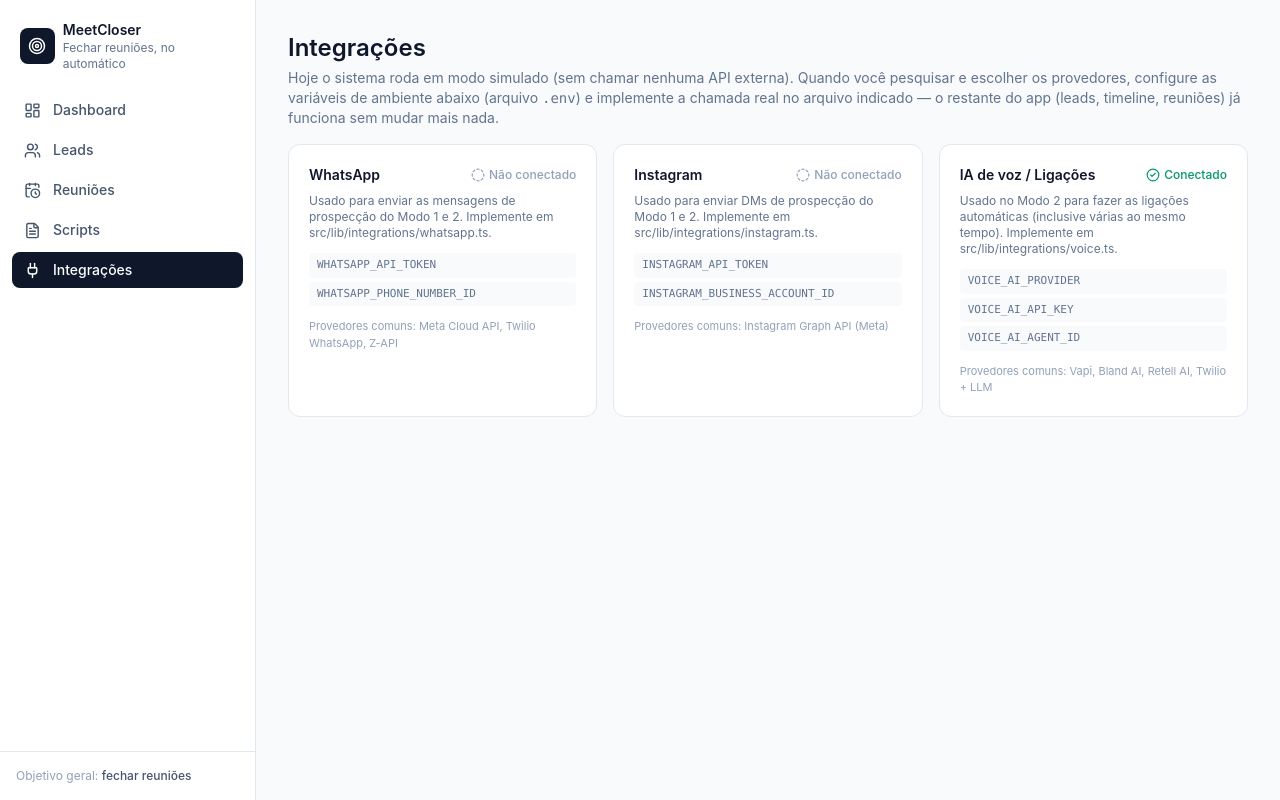
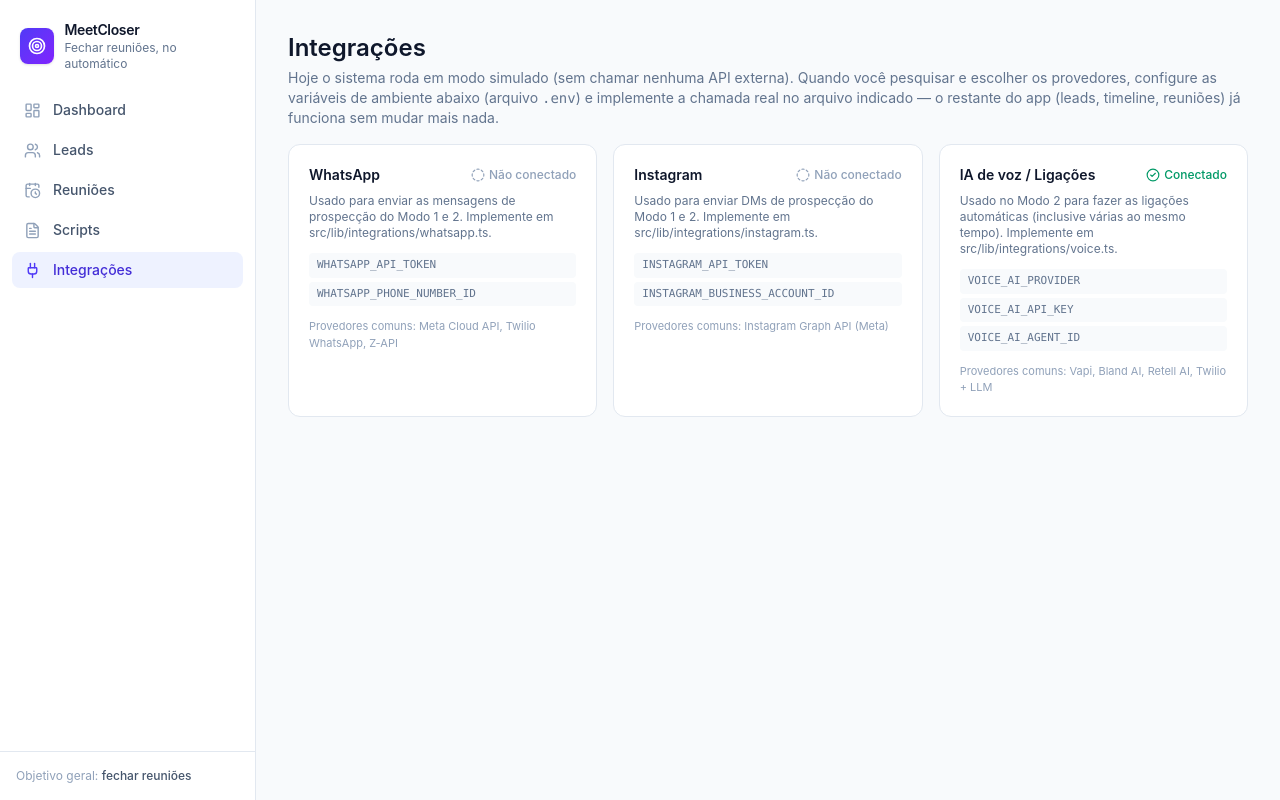
Before and after one commit to Murillooh/Agente-IA-WhatsApp, a Next.js app: page /settings/integrations in a window 1280 px wide. Built offline with nearby package versions, Linux system fonts and the light colour scheme; no server answers.

Commit message:
style: redesign visual da sidebar
Logo com gradiente indigo/violeta, item ativo com fundo indigo-50 em
vez de preto sólido, ícones com cor de destaque quando ativos.

Co-Authored-By: Claude Sonnet 5 <noreply@anthropic.com>

```diff
--- a/src/components/Sidebar.tsx
+++ b/src/components/Sidebar.tsx
@@ -24,13 +24,15 @@ export function Sidebar() {
   const pathname = usePathname();
 
   return (
-    <aside className="flex h-screen w-64 flex-col border-r border-slate-200 bg-white">
-      <div className="flex items-center gap-2 px-5 py-5">
-        <div className="flex h-9 w-9 items-center justify-center rounded-lg bg-slate-900 text-white">
-          <Target size={18} />
+    <aside className="flex h-screen w-64 shrink-0 flex-col border-r border-slate-200 bg-white">
+      <div className="flex items-center gap-2.5 px-5 py-5">
+        <div className="flex h-9 w-9 items-center justify-center rounded-lg bg-gradient-to-br from-indigo-600 to-violet-600 text-white shadow-sm">
+          <Target size={18} strokeWidth={2.25} />
         </div>
         <div>
-          <p className="text-sm font-semibold text-slate-900">MeetCloser</p>
+          <p className="text-sm font-semibold tracking-tight text-slate-900">
+            MeetCloser
+          </p>
           <p className="text-xs text-slate-500">Fechar reuniões, no automático</p>
         </div>
       </div>
@@ -45,11 +47,14 @@ export function Sidebar() {
               className={clsx(
                 "flex items-center gap-3 rounded-lg px-3 py-2 text-sm font-medium transition-colors",
                 active
-                  ? "bg-slate-900 text-white"
-                  : "text-slate-600 hover:bg-slate-100 hover:text-slate-900"
+                  ? "bg-indigo-50 text-indigo-700"
+                  : "text-slate-600 hover:bg-slate-50 hover:text-slate-900"
               )}
             >
-              <Icon size={17} />
+              <Icon
+                size={17}
+                className={active ? "text-indigo-600" : "text-slate-400"}
+              />
               {label}
             </Link>
           );
```
